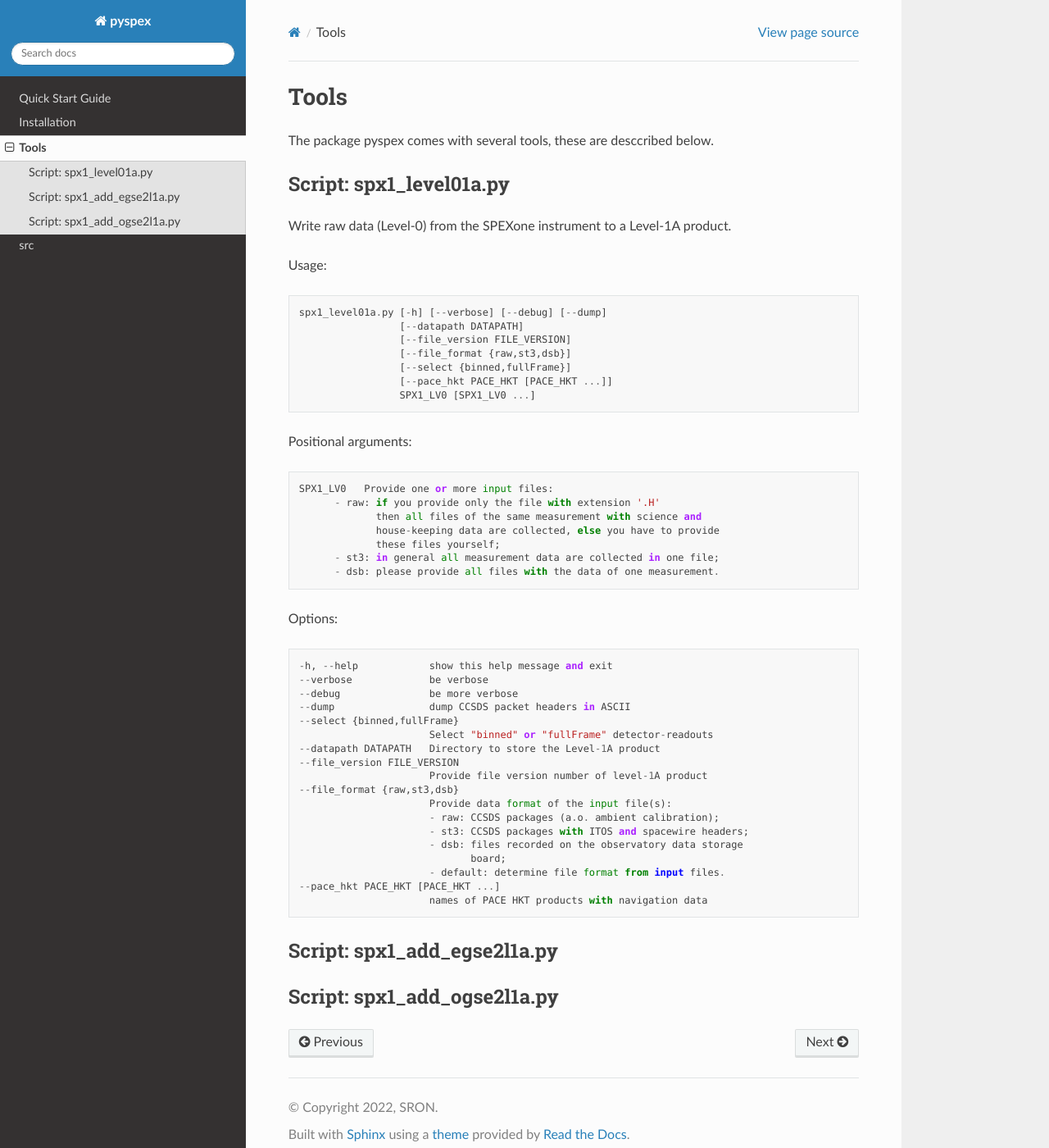
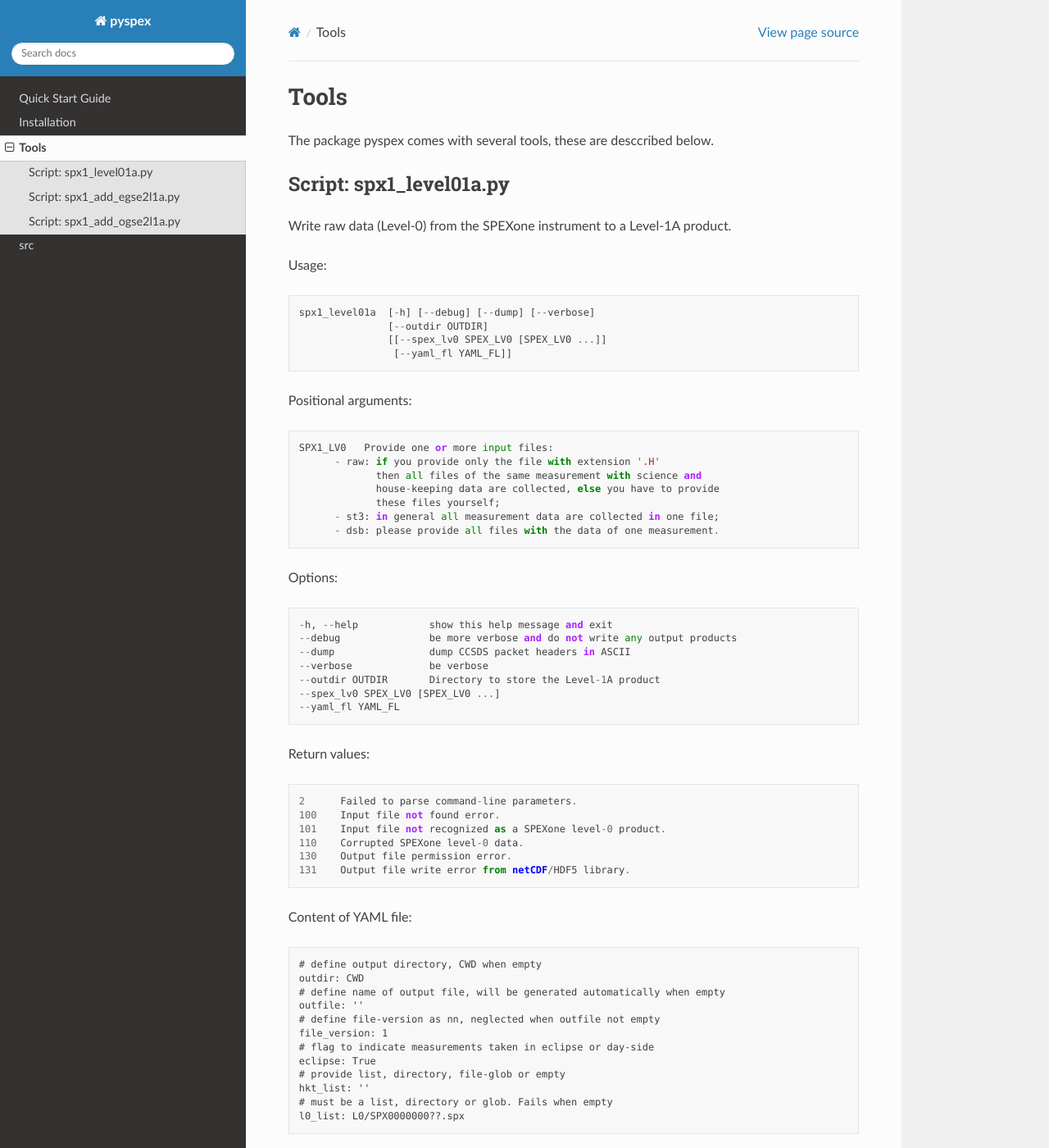
Before and after one commit to rmvanhees/pyspex, a Sphinx documentation site: the page built from docs/tools.rst, in a window 1280 px wide and 1400 px high. Shown: the whole window at 82% size. Built offline with Sphinx 7.4.7 and the Read the Docs theme 2.0.0, drawn with Linux system fonts in a browser that asks for light colours.

Commit message:
Fixed various small bugs; Worked on the package documentation

```diff
--- a/docs/tools.rst
+++ b/docs/tools.rst
@@ -9,13 +9,11 @@ Write raw data (Level-0) from the SPEXone instrument to a Level-1A product.
 
 Usage::
 
-  spx1_level01a.py [-h] [--verbose] [--debug] [--dump]
-		   [--datapath DATAPATH]
-                   [--file_version FILE_VERSION]
-		   [--file_format {raw,st3,dsb}]
-                   [--select {binned,fullFrame}]
-                   [--pace_hkt PACE_HKT [PACE_HKT ...]]
-		   SPX1_LV0 [SPX1_LV0 ...]
+  spx1_level01a  [-h] [--debug] [--dump] [--verbose]
+		 [--outdir OUTDIR]
+		 [[--spex_lv0 SPEX_LV0 [SPEX_LV0 ...]]
+		  [--yaml_fl YAML_FL]]
+
 
 Positional arguments::
 
@@ -30,23 +28,39 @@ Positional arguments::
 Options::
 
   -h, --help            show this help message and exit
+  --debug               be more verbose and do not write any output products
+  --dump                dump CCSDS packet headers in ASCII
   --verbose             be verbose
-  --debug               be more verbose
-  --dump                dump CCSDS packet headers in ASCII
-  --select {binned,fullFrame}
-                        Select "binned" or "fullFrame" detector-readouts
-  --datapath DATAPATH   Directory to store the Level-1A product
-  --file_version FILE_VERSION
-                        Provide file version number of level-1A product
-  --file_format {raw,st3,dsb}
-                        Provide data format of the input file(s):
-                        - raw: CCSDS packages (a.o. ambient calibration);
-                        - st3: CCSDS packages with ITOS and spacewire headers;
-                        - dsb: files recorded on the observatory data storage
-			       board;
-                        - default: determine file format from input files.
-  --pace_hkt PACE_HKT [PACE_HKT ...]
-                        names of PACE HKT products with navigation data
+  --outdir OUTDIR       Directory to store the Level-1A product
+  --spex_lv0 SPEX_LV0 [SPEX_LV0 ...]
+  --yaml_fl YAML_FL
+
+
+Return values::
+
+  2      Failed to parse command-line parameters.
+  100    Input file not found error.
+  101    Input file not recognized as a SPEXone level-0 product.
+  110    Corrupted SPEXone level-0 data.
+  130    Output file permission error.
+  131    Output file write error from netCDF/HDF5 library.
+
+Content of YAML file::
+
+  # define output directory, CWD when empty
+  outdir: CWD
+  # define name of output file, will be generated automatically when empty
+  outfile: ''
+  # define file-version as nn, neglected when outfile not empty
+  file_version: 1
+  # flag to indicate measurements taken in eclipse or day-side
+  eclipse: True
+  # provide list, directory, file-glob or empty
+  hkt_list: ''
+  # must be a list, directory or glob. Fails when empty
+  l0_list: L0/SPX0000000??.spx
+
+Examples::
 
 
 Script: spx1_add_egse2l1a.py
```
Also changed, not shown: 4 other files.
